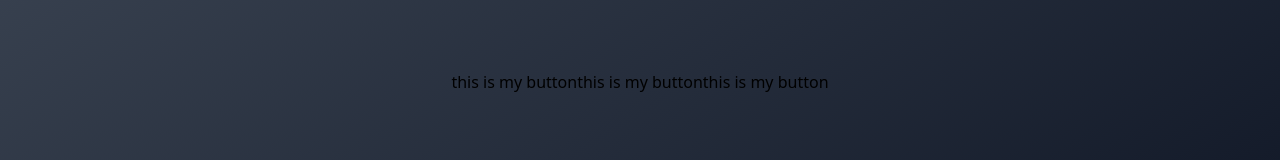
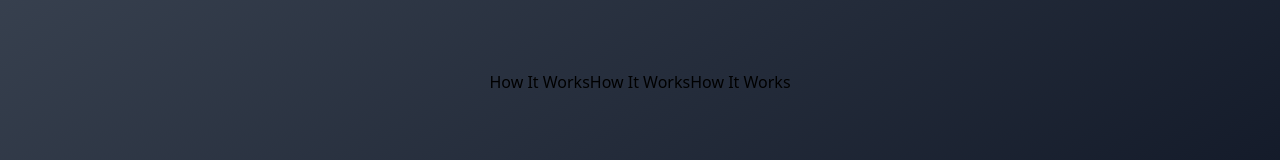
Before and after one commit to neomn/easyiot_home_service, a Vue app in the folder src/: page / in a window 1280 px wide. Shown: the part 555-715 px from the top of the page. Built offline with nearby package versions, Linux system fonts and the light colour scheme.

Commit message:
feat: send button text as prop

```diff
--- a/src/src/components/MyBody.vue
+++ b/src/src/components/MyBody.vue
@@ -5,9 +5,9 @@
       <h1>IOT Made Easy</h1>
     </div>
     <div class="flex justify-center mt-44">
-      <MyButton/>
-      <MyButton/>
-      <MyButton/>
+      <MyButton text='How It Works'/>
+      <MyButton text='How It Works'/>
+      <MyButton text='How It Works'/>
     </div>
     <MyFooter class="invisible justify-self-end w-full"/>
   </div>
--- a/src/src/components/MyButton.vue
+++ b/src/src/components/MyButton.vue
@@ -1,11 +1,13 @@
 <template>
-  <div>
-    this is my button
+  <div class="">
+    <h3>{{text}}</h3>
   </div>
 </template>
 
 
 
 <script>
-
+  export default {
+    props: ['text'],
+  }
 </script>
```
